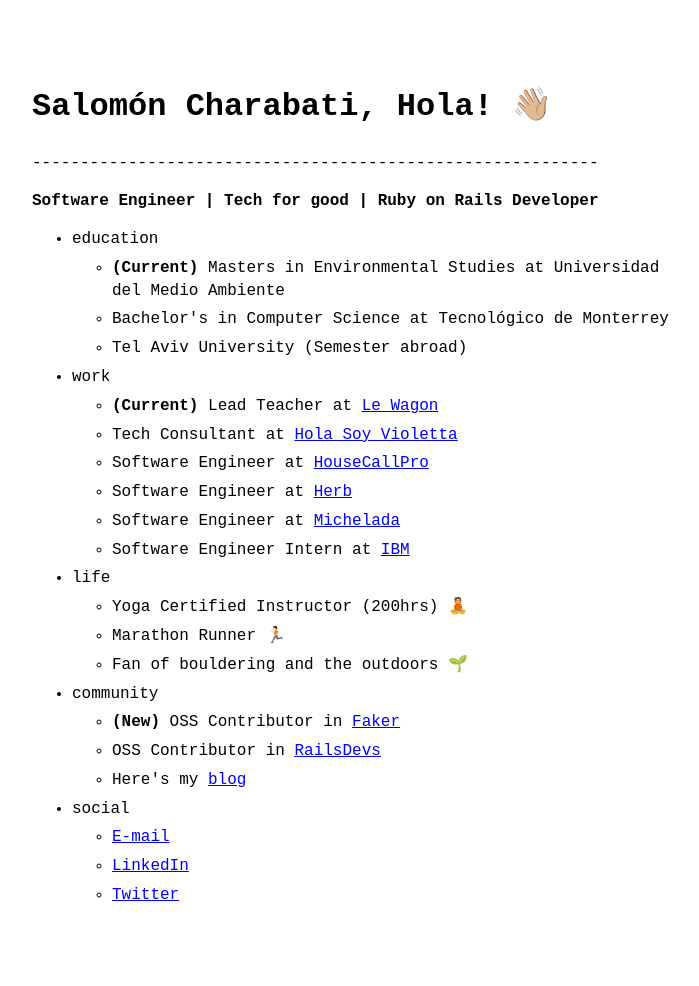
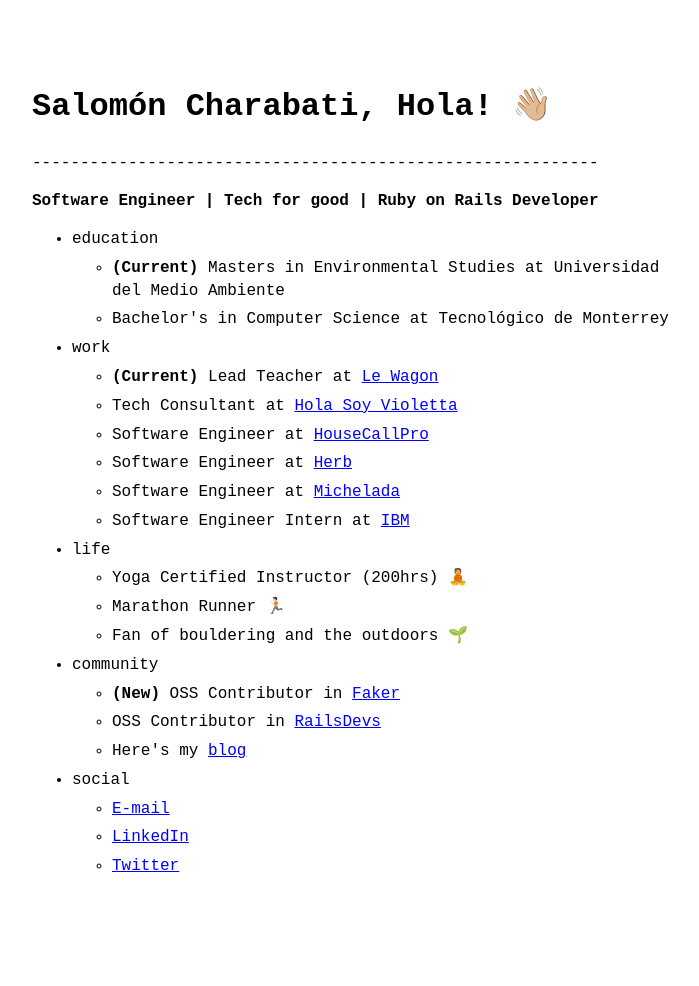
Before and after one commit to salochara/holasalo, a Jekyll site: the page built from index.markdown, in a window 1280 px wide. Shown: the whole page, without its empty margins (288-987 px from the left). Built offline with Jekyll 4.4.1, drawn with Linux system fonts in a browser that asks for light colours; after the commit the page ends 958 px from its top, so only the background shows below that.

Commit message:
Remove education entry

```diff
--- a/_data/menu.yml
+++ b/_data/menu.yml
@@ -3,7 +3,6 @@ entries:
     entries:
       - title: "<strong>(Current)</strong> Masters in Environmental Studies at Universidad del Medio Ambiente"
       - title: Bachelor's in Computer Science at Tecnológico de Monterrey
-      - title: Tel Aviv University (Semester abroad)
   - title: work
     entries:
       - title: "<strong>(Current)</strong> Lead Teacher at <a href='https://lewagon.com' target='_blank' rel='noopener noreferrer'>Le Wagon</a>"
```
